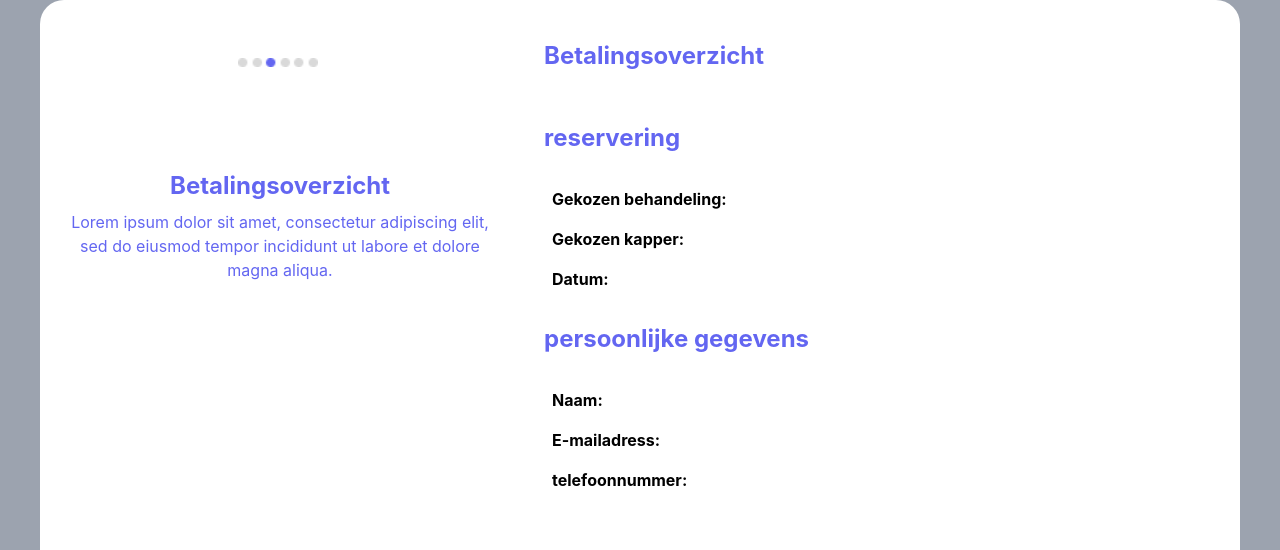
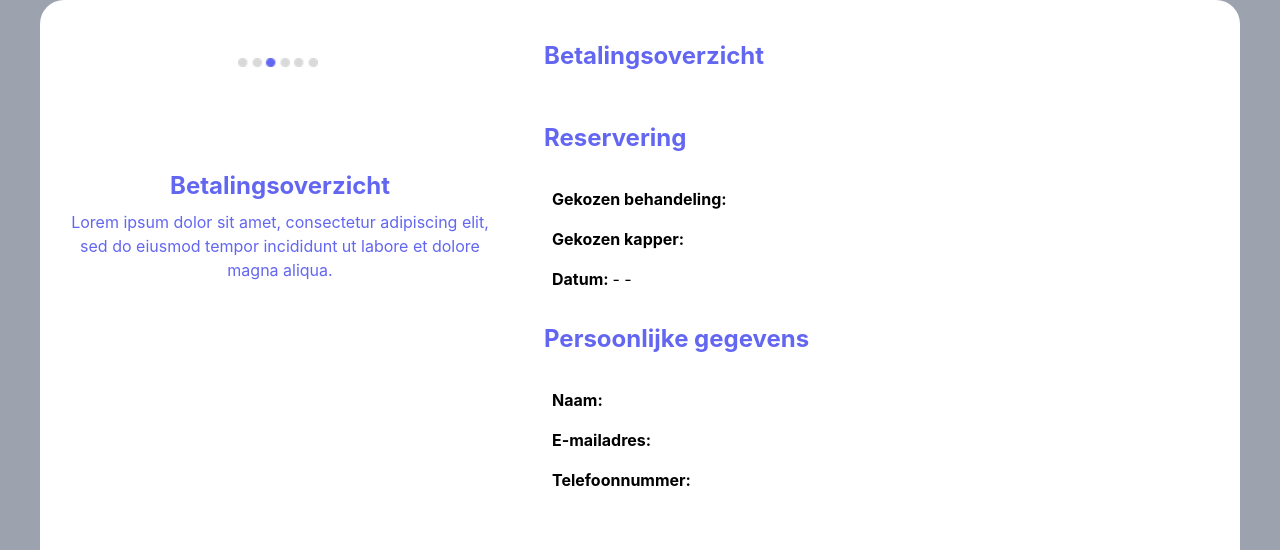
Before and after one commit to MeesPos/web.kappers-project, a Next.js app: page /betalingsoverzicht in a window 1280 px wide. Shown: the top 550 px of the page. Built offline with nearby package versions, Linux system fonts and the light colour scheme.

Commit message:
Added data to betalingsoverzicht

```diff
--- a/components/betalingsoverzicht.tsx
+++ b/components/betalingsoverzicht.tsx
@@ -63,7 +63,7 @@ function Betalingsoverzicht() {
             <div className="height-[200px] width-[200px]">
               <div>
                 <p className="text-indigo-500 font-bold text-2xl relative top-[50px]">
-                  reservering
+                  Reservering
                 </p>
                 <div className="relative top-[75px]">
                   <p className="p-2 font-bold">
@@ -78,15 +78,36 @@ function Betalingsoverzicht() {
                       {appointment?.hairdresser.name}
                     </span>
                   </p>
-                  <p className="p-2 font-bold">Datum:</p>
+                  <p className="p-2 font-bold">
+                    Datum:{" "}
+                    <span className="font-normal">
+                      {appointment?.date} - {appointment?.time.start_time} -{" "}
+                      {appointment?.time.end_time}
+                    </span>
+                  </p>
                   <br></br>
                   <h1 className="text-indigo-500 font-bold text-2xl">
-                    persoonlijke gegevens
+                    Persoonlijke gegevens
                   </h1>
                   <div className="relative top-[25px]">
-                    <p className="p-2 font-bold">Naam:</p>
-                    <p className="p-2 font-bold">E-mailadress:</p>
-                    <p className="p-2 font-bold">telefoonnummer:</p>
+                    <p className="p-2 font-bold">
+                      Naam:{" "}
+                      <span className="font-normal">
+                        {appointment?.personalData.name}
+                      </span>
+                    </p>
+                    <p className="p-2 font-bold">
+                      E-mailadres:{" "}
+                      <span className="font-normal">
+                        {appointment?.personalData.email}
+                      </span>
+                    </p>
+                    <p className="p-2 font-bold">
+                      Telefoonnummer:{" "}
+                      <span className="font-normal">
+                        {appointment?.personalData.phone_number}
+                      </span>
+                    </p>
                   </div>
                 </div>
               </div>
```
